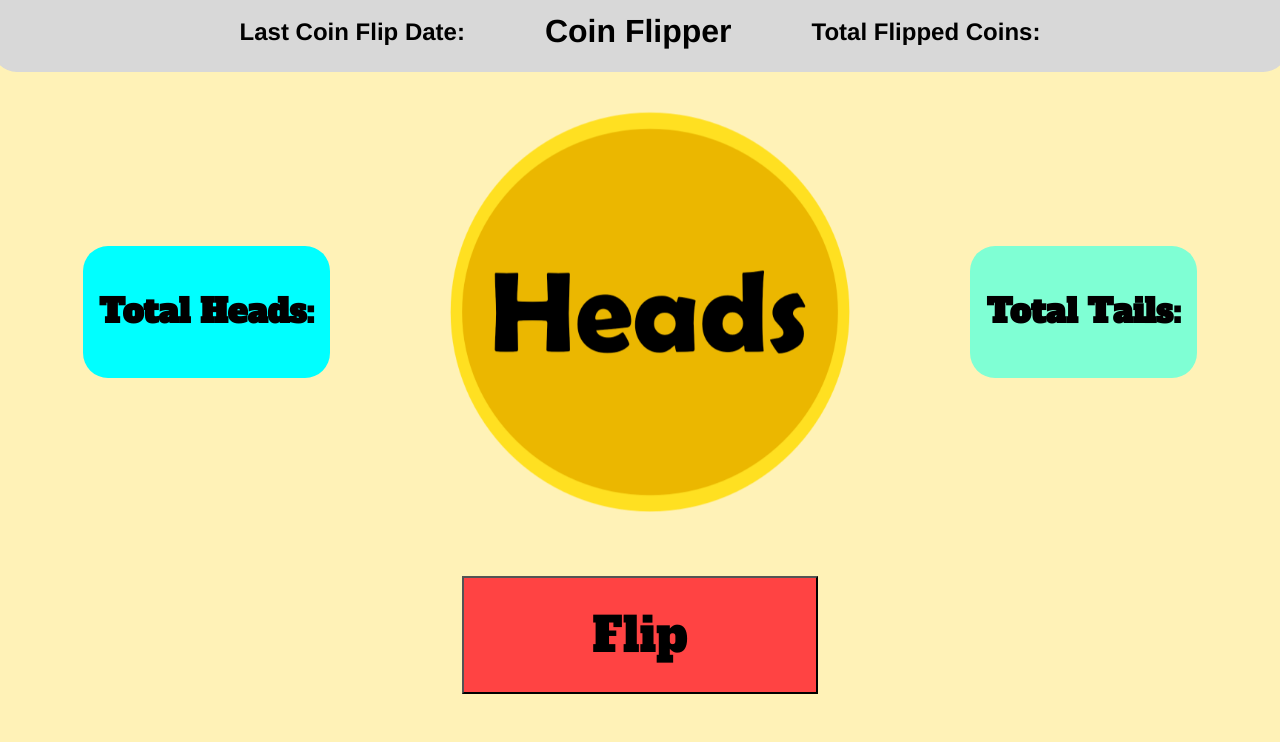
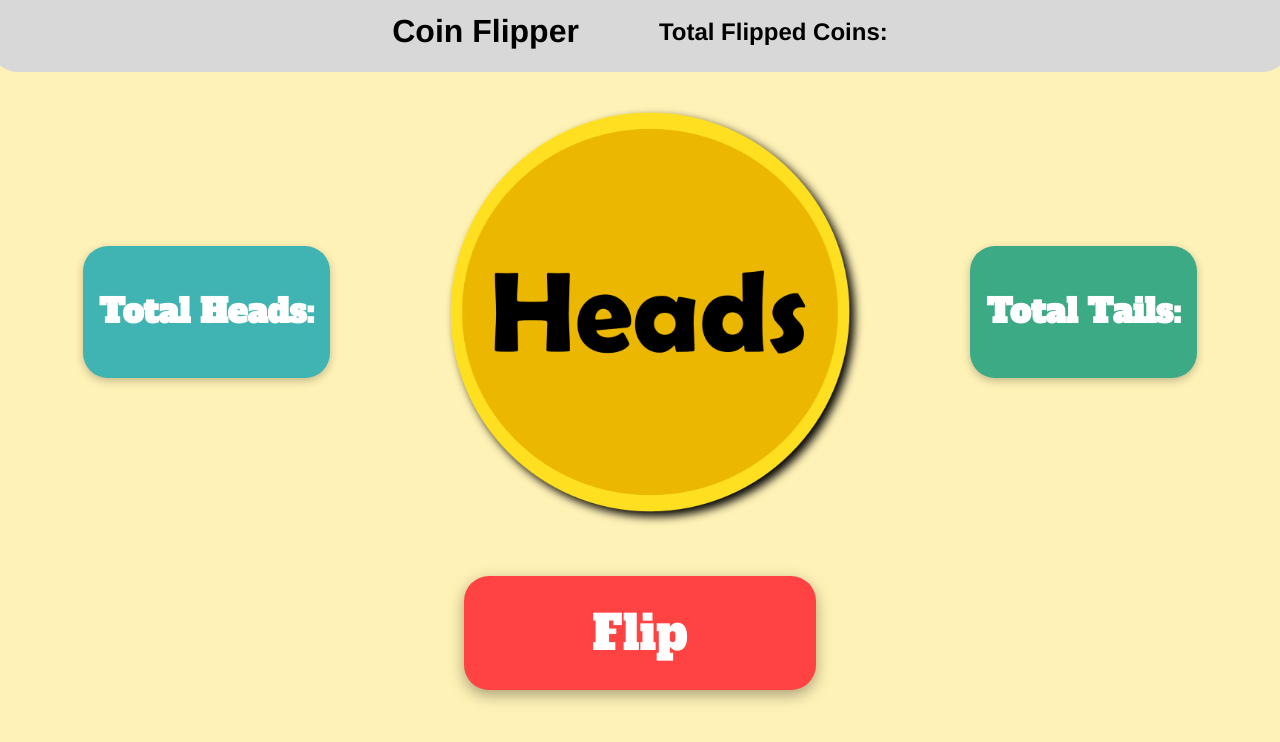
Before and after one commit to Swomp03/Coinflip-Project, a React (Vite) app in the folder frontend/: page / in a window 1280 px wide. Shown: the top 742 px of the page. Built offline with nearby package versions, Linux system fonts and the light colour scheme; no server answers.

Commit message:
Styling changes

```diff
--- a/frontend/src/App.css
+++ b/frontend/src/App.css
@@ -32,6 +32,7 @@ body {
     width: 100%;
     height: 100%;
     object-fit: contain;
+    filter: drop-shadow(5px 5px 5px);
 }
 
 .heads {
@@ -60,4 +61,13 @@ body {
     font-weight: 400;
     font-style: normal;
     font-size: 48px;
+    color: white;
+    border: none;
+    box-shadow: rgba(0, 0, 0, 0.35) 0px 5px 15px;
+    border-radius: 25px;
+    transition: 0.2s;
 }
+
+.coin-button:hover {
+    cursor: pointer;
+}
--- a/frontend/src/components/header.tsx
+++ b/frontend/src/components/header.tsx
@@ -5,7 +5,7 @@ const Header = (props: any) => {
 
     return (
         <div className='header'>
-            <h2 id='flipDate'>Last Coin Flip Date:<br /> {props.lastFlippedDate}</h2>
+            {/* <h2 id='flipDate'>Last Flip:<br />{props.lastFlippedDate} {props.lastFlippedDate} GMT</h2> */}
             <h1 id='title'>Coin Flipper</h1>
             <h2 id='totalFlippedCoins'>Total Flipped Coins: <br /> {props.totalFlips}</h2>
         </div>
--- a/frontend/src/components/styles/coinCounter.css
+++ b/frontend/src/components/styles/coinCounter.css
@@ -1,9 +1,9 @@
 .Heads {
-    background-color: aqua;
+    background-color: rgb(64, 179, 179);
 }
 
 .Tails {
-    background-color: aquamarine;
+    background-color: rgb(61, 170, 134);
 }
 
 .Heads,
@@ -15,4 +15,6 @@
     font-weight: 400;
     font-style: normal;
     font-size: 22px;
+    color: white;
+    box-shadow: rgba(0, 0, 0, 0.24) 0px 3px 8px;
 }
```
